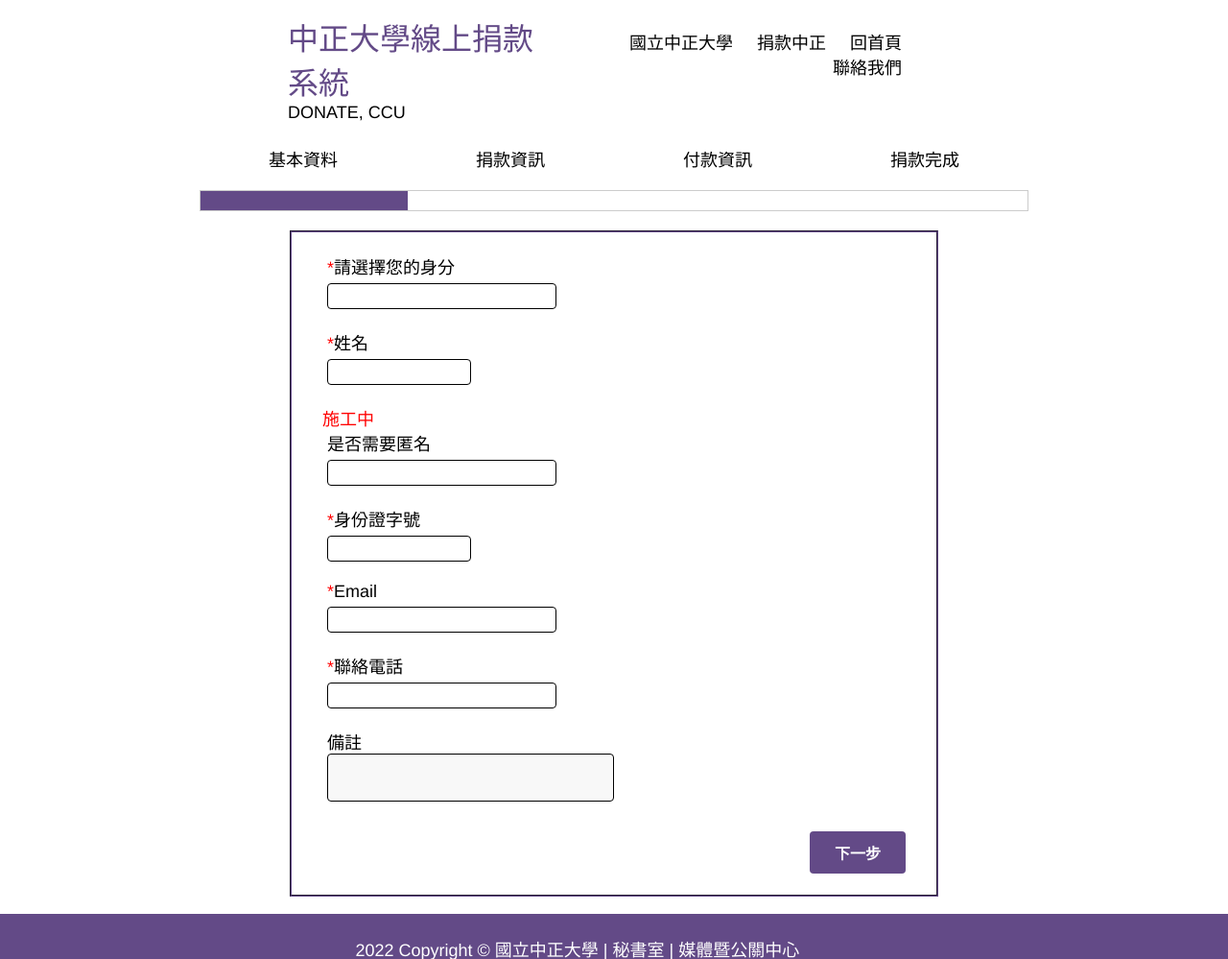
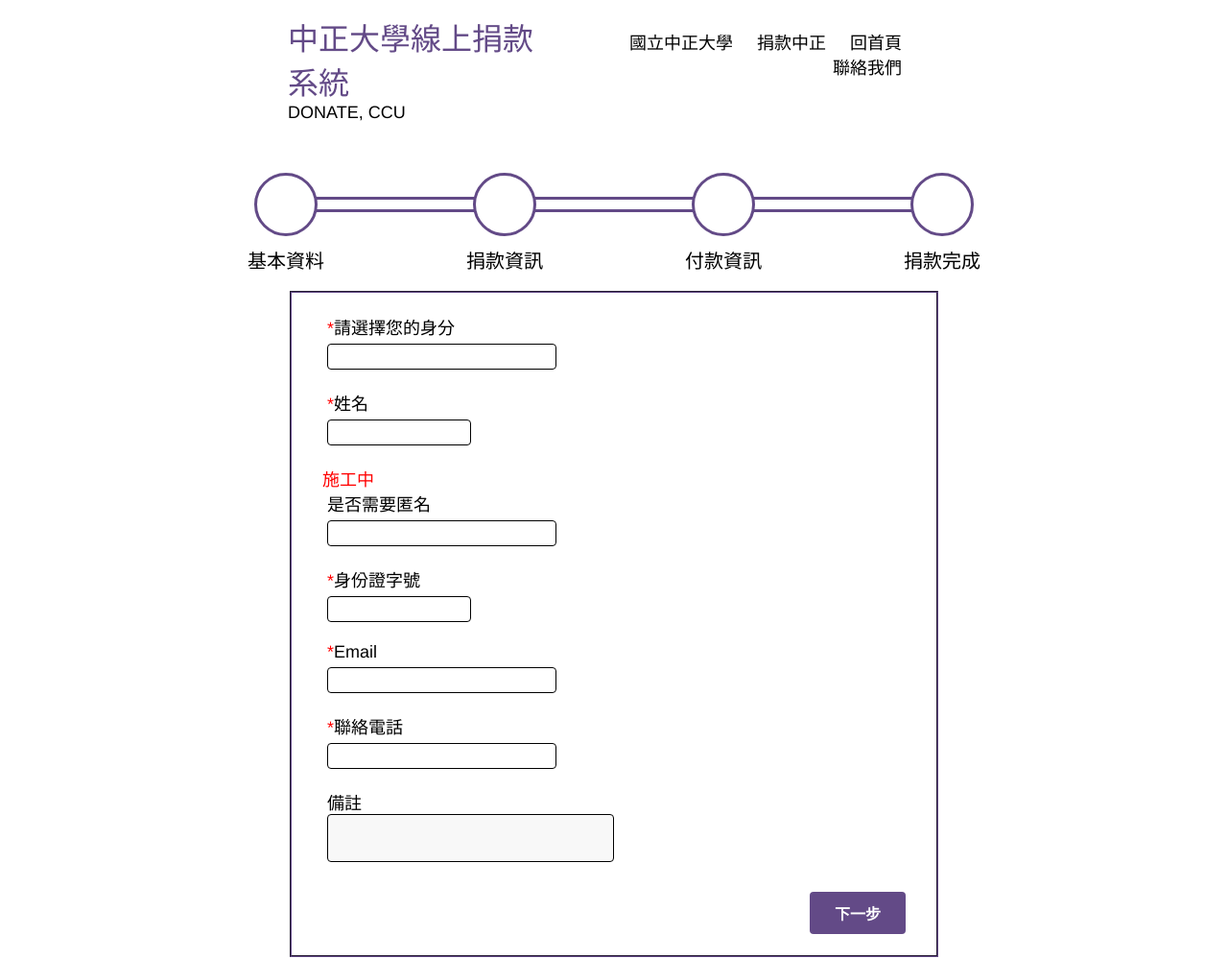
Before and after one commit to forward0606/CCU_donation, a Symfony app: template templates/hello.html.twig in a window 1280 px wide. Shown: the top 999 px of the page at 96% size. Run offline with Twig, Linux system fonts and the light colour scheme; the template is opened without the code that fills it, so the values that code supplies are empty; form fields are guessed from the names that the template uses; some libraries are stand-ins or nearby versions.

Commit message:
finish progress bar ^^

```diff
--- a/public/style.css
+++ b/public/style.css
@@ -307,38 +307,6 @@ fieldset {
     color: black;
 }
 
-.progress_list_container {
-    width: 80%;
-    margin: 0 auto; /* 居中显示 */
-}
-
-.progress_list {
-    padding: 0;
-    margin: 0;
-}
-
-.progress_list li{
-    box-sizing: border-box;
-    display: inline-block;
-    padding: 0 10px;
-    list-style: none;
-    width: 25%;
-}
-
-#progress-container {
-    height: 20px;
-    border: 1px solid #ccc;
-    margin: 20px auto;
-    justify-content: center;
-}
-
-#progress-bar {
-    margin: 0 ;
-    height: 100%;
-    width: 0;
-    background-color: #634a87;
-}
-
 .bottom {
     background-color: #634a87;
     color: #fff;
@@ -348,3 +316,54 @@ fieldset {
     justify-content: center;
     line-height: 2;
 }
+.progress_list_container{
+    /* background-color: #34db7c; */
+    width: 75%;
+    margin: auto;
+}
+
+ .progress_list{
+    position: relative;
+    left: -20px;
+    list-style: none;
+    display: flex;
+    justify-content: space-between;
+}
+
+.progress_list li{
+    text-align: center;
+    font-size: 20px;
+}
+
+.progress_list li::before{
+    position: relative;
+    margin: 10px;
+    content: '';
+    width: 60px;
+    height: 60px;
+    display: block;
+    background-color: #ffffff;
+    border: 3px solid #634a87;
+    border-radius: 50%;
+}
+
+.progress_list li.active_cir::before {
+    background-color: #634a87;
+  }
+
+.progress_list li:not(:nth-child(4)):after {
+    width: 30%;
+    height: 10px;
+    content: '';
+    position: absolute;
+    background-color: #ffffff;
+    border: 3px solid #634a87;
+    top: 35px;
+    display: block;
+    z-index: -1;
+    transform: translateX(10%);
+}
+
+.progress_list li.active_rec::after {
+    background-color: #634a87;
+}
```
